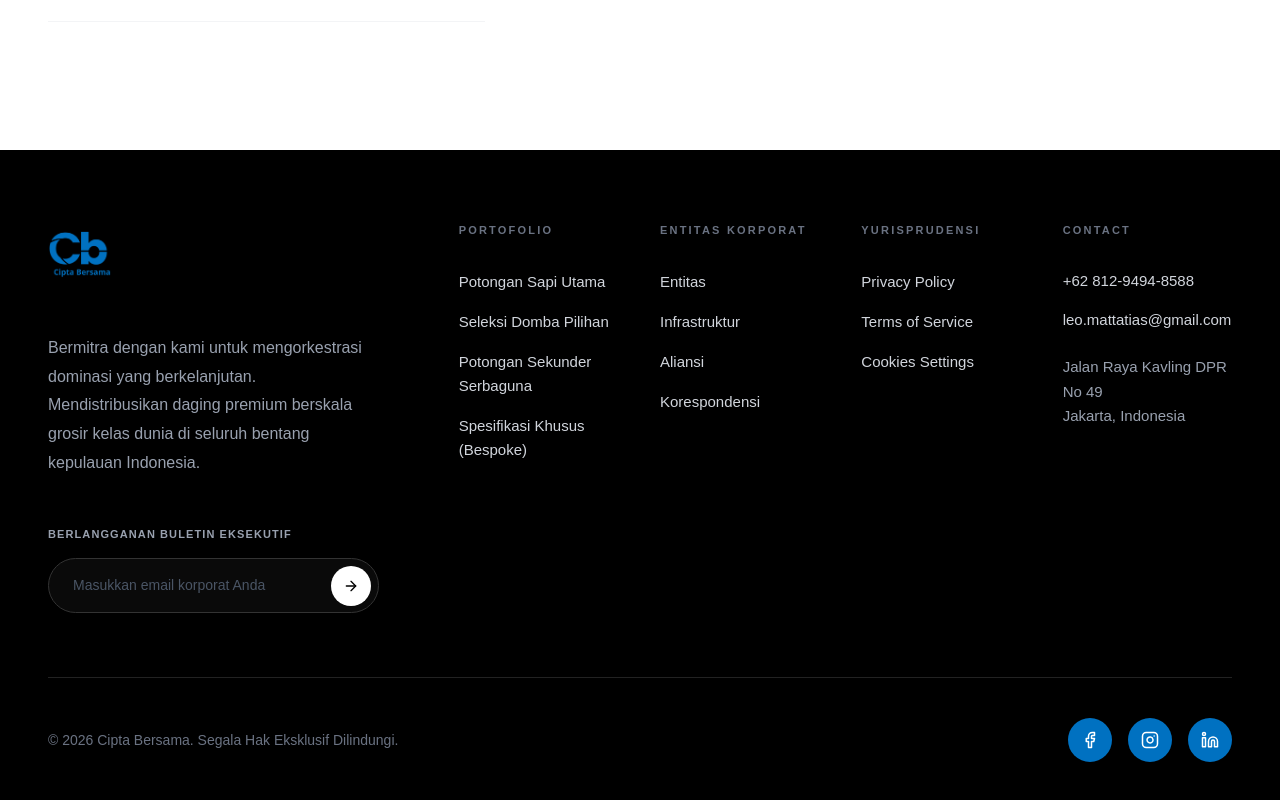
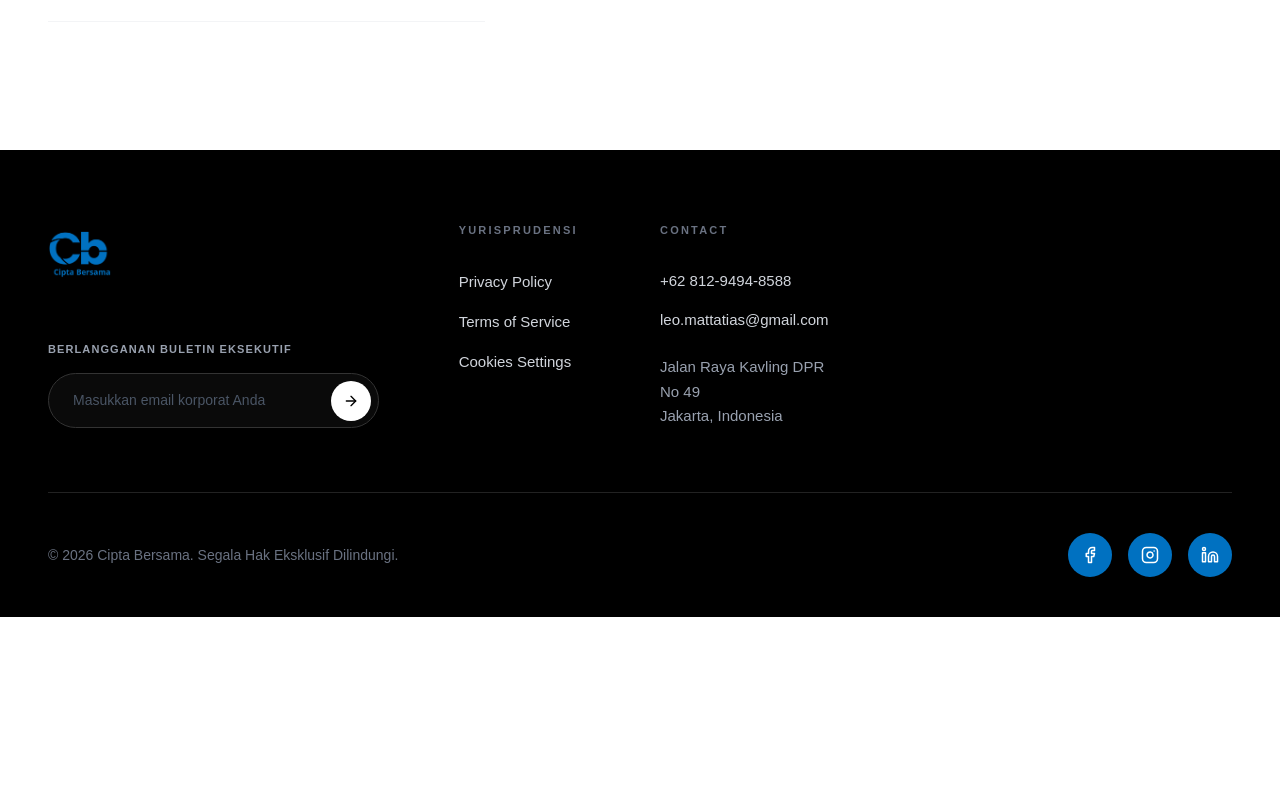
Before and after one commit to BagusSedana/cipta-bersama, a React (Vite) app: page / in a window 1280 px wide. Shown: the part 10407-11207 px from the top of the page. After the commit the page ends 11024 px from the top, so only its background shows below. Built offline with nearby package versions, Linux system fonts and the light colour scheme.

Commit message:
update: remove description and links from footer

```diff
--- a/src/app/components/Footer.tsx
+++ b/src/app/components/Footer.tsx
@@ -7,24 +7,6 @@ export function Footer() {
   const [email, setEmail] = useState('');
 
   const footerLinks = [
-    {
-      title: t.footer.nav.products,
-      links: [
-        { name: t.products.cuts.prime.title, href: '#products' },
-        { name: t.products.cuts.lamb.title, href: '#products' },
-        { name: t.products.cuts.secondary.title, href: '#products' },
-        { name: t.products.cuts.custom.title, href: '#products' }
-      ]
-    },
-    {
-      title: t.footer.nav.company,
-      links: [
-        { name: t.nav.about, href: '#about' },
-        { name: t.nav.facility, href: '#warehouse' },
-        { name: t.nav.clients, href: '#clients' },
-        { name: t.nav.contact, href: '#contact' }
-      ]
-    },
     {
       title: t.footer.nav.legal,
       links: [
@@ -60,10 +42,6 @@ export function Footer() {
                   aria-label="Cipta Bersama - Premium Meat Supplier Logo"
                 />
               </div>
-
-              <p className="text-[16px] leading-[1.8] mb-12 max-w-sm text-gray-400 font-light">
-                {t.footer.desc}
-              </p>
             </div>
 
             <div className="w-full">
```
